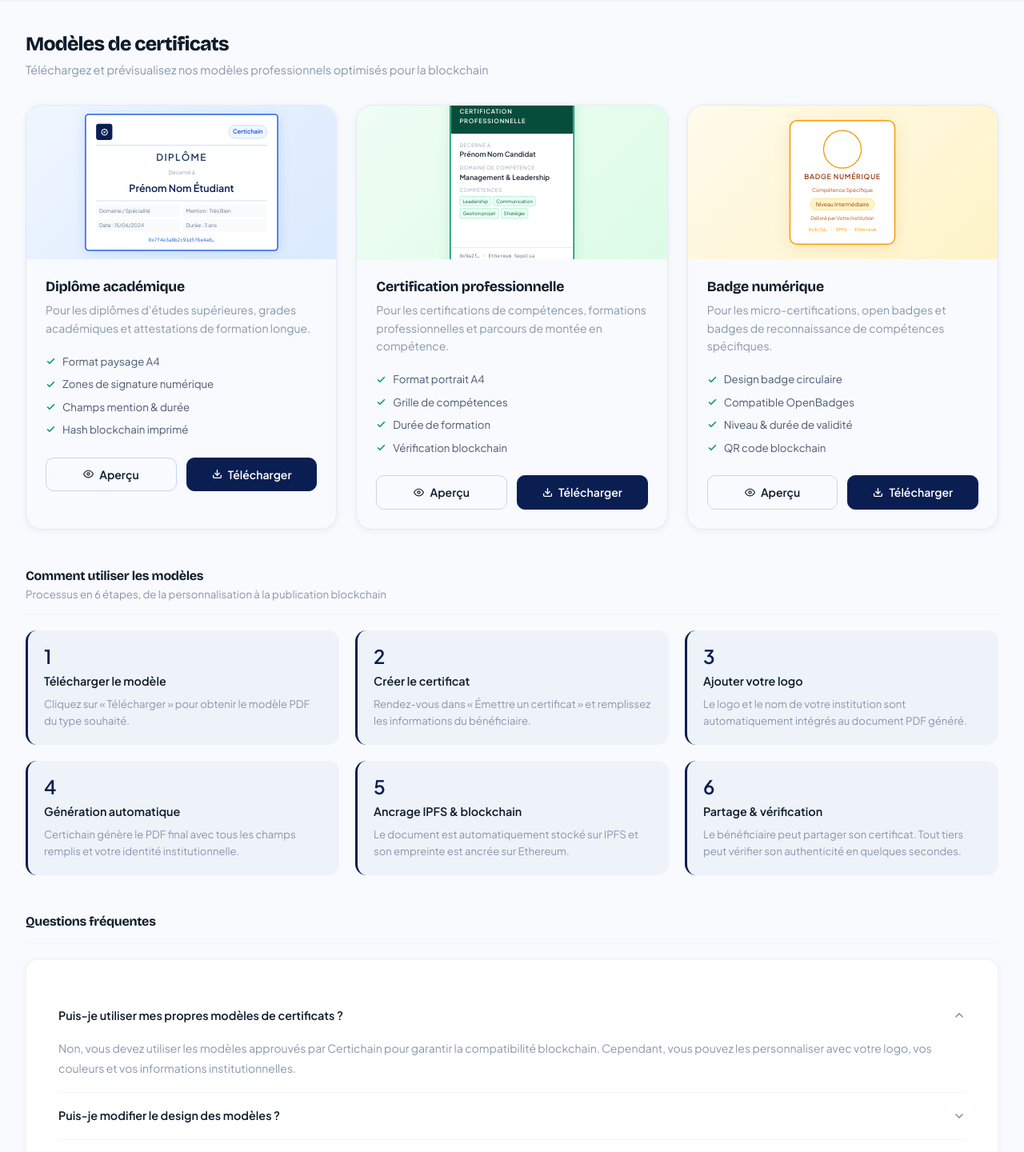
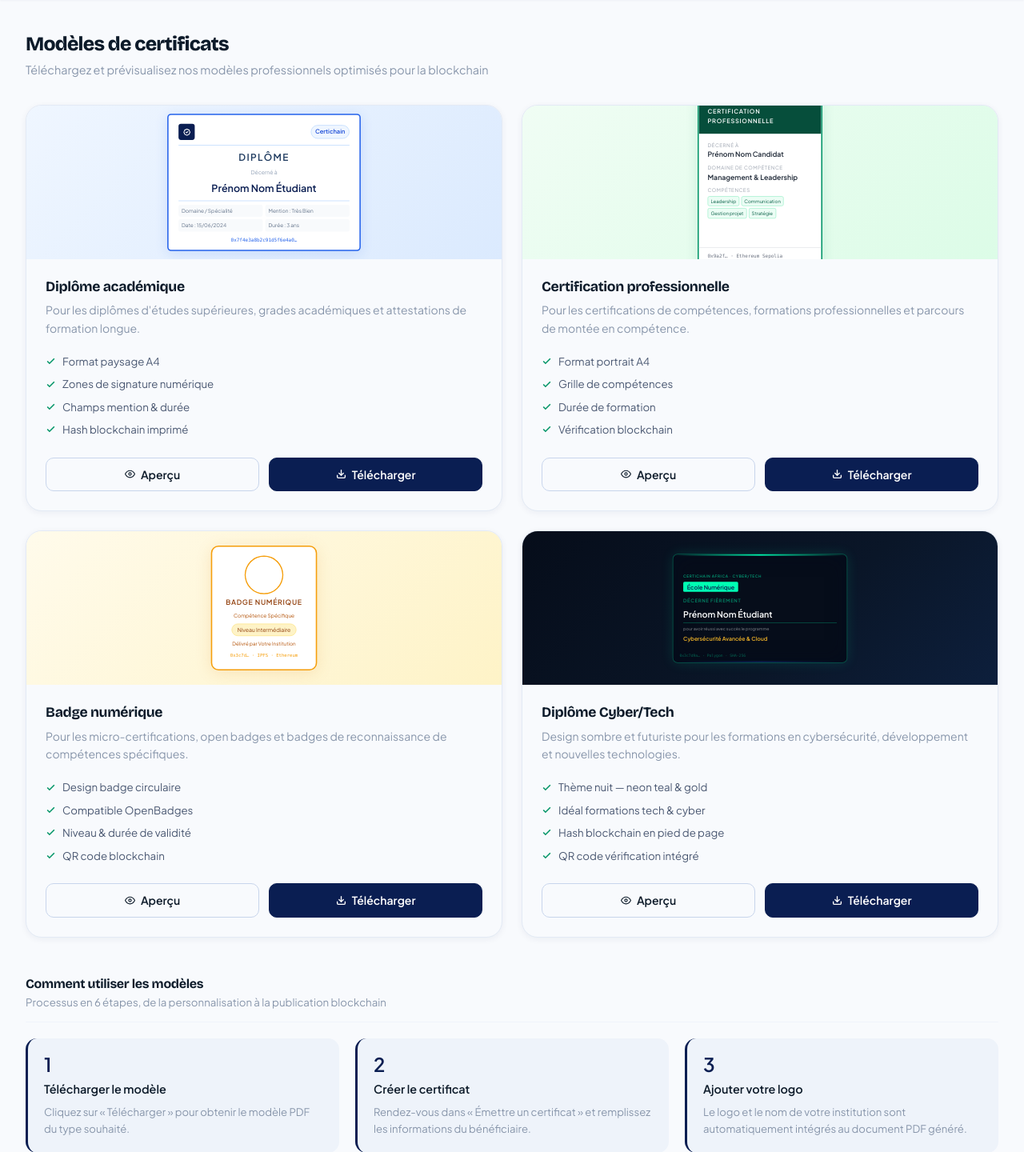
Before and after one commit to Limalambaga/Certichain-Africa, a Flask app: page /templates in a window 1280 px wide. Shown: the part 64-1504 px from the top of the page at 80% size. Run offline with Flask 3, Linux system fonts and the light colour scheme.

Commit message:
feat: add Cyber/Tech diploma card to templates library
- Add 4th template card (Cyber Diplôme) with dark neon preview thumbnail
- Switch library grid from 3-col to 2×2 layout for better balance
- Add .tpl-preview--cyber and .tpl-mini--cyber CSS for the dark themed preview
- Link to existing /templates/preview/cyber and /templates/download/cyber routes

Co-Authored-By: Claude Sonnet 4.6 <noreply@anthropic.com>

```diff
--- a/templates/templates_library.html
+++ b/templates/templates_library.html
@@ -17,6 +17,7 @@
   .tpl-preview--diplome  { background: linear-gradient(135deg, #EFF6FF 0%, #DBEAFE 100%); }
   .tpl-preview--cert     { background: linear-gradient(135deg, #F0FDF4 0%, #DCFCE7 100%); }
   .tpl-preview--badge    { background: linear-gradient(135deg, #FFFBEB 0%, #FEF3C7 100%); }
+  .tpl-preview--cyber    { background: linear-gradient(135deg, #060D1A 0%, #0A1628 60%, #0D1F3C 100%); }
 
   .tpl-mini {
     transform: scale(0.78);
@@ -153,6 +154,64 @@
     font-size: 0.45rem; color: #F59E0B; font-family: monospace; text-align: center;
   }
 
+  /* Cyber Diplôme mini */
+  .tpl-mini--cyber {
+    width: 280px;
+    height: 175px;
+    background: #060D1A;
+    border-radius: 8px;
+    border: 1px solid rgba(0,255,180,0.3);
+    box-shadow: 0 0 20px rgba(0,255,180,0.12), inset 0 0 30px rgba(0,10,30,0.5);
+    position: relative;
+    overflow: hidden;
+    padding: 14px 16px;
+    display: flex;
+    flex-direction: column;
+    justify-content: center;
+    gap: 4px;
+  }
+  .tpl-mini--cyber::before {
+    content: '';
+    position: absolute;
+    top: 0; left: 0; right: 0;
+    height: 2px;
+    background: linear-gradient(90deg, transparent, #00FFB4, transparent);
+  }
+  .tpl-mini--cyber::after {
+    content: '';
+    position: absolute;
+    bottom: 0; left: 0; right: 0;
+    height: 2px;
+    background: linear-gradient(90deg, transparent, #0A1E52, transparent);
+  }
+  .tpl-mini--cyber .m-c-label {
+    font-size: 0.38rem; font-weight: 700; text-transform: uppercase;
+    letter-spacing: 0.12em; color: rgba(0,255,180,0.6);
+  }
+  .tpl-mini--cyber .m-c-institution {
+    font-size: 0.58rem; font-weight: 700; color: #0A1E52;
+    background: #00FFB4; padding: 1px 6px; border-radius: 2px;
+    align-self: flex-start;
+  }
+  .tpl-mini--cyber .m-c-title {
+    font-size: 0.48rem; font-weight: 700; color: rgba(0,255,180,0.5);
+    text-transform: uppercase; letter-spacing: 0.1em; margin-top: 4px;
+  }
+  .tpl-mini--cyber .m-c-name {
+    font-size: 0.85rem; font-weight: 800; color: #FFFFFF;
+    border-bottom: 1px solid rgba(0,255,180,0.3); padding-bottom: 3px;
+  }
+  .tpl-mini--cyber .m-c-prog {
+    font-size: 0.42rem; color: rgba(255,255,255,0.5);
+  }
+  .tpl-mini--cyber .m-c-domain {
+    font-size: 0.55rem; font-weight: 700; color: #F0B429;
+  }
+  .tpl-mini--cyber .m-c-hash {
+    font-size: 0.38rem; color: rgba(0,255,180,0.35); font-family: monospace;
+    position: absolute; bottom: 6px; left: 10px;
+  }
+
   /* Template card */
   .tpl-card {
     background: var(--surface);
@@ -265,9 +324,11 @@
   @media (max-width: 900px) {
     .tpl-grid { grid-template-columns: 1fr !important; }
     .howto-grid { grid-template-columns: repeat(2, 1fr) !important; }
+    .tpl-mini--cyber { width: 240px; }
   }
   @media (max-width: 600px) {
     .howto-grid { grid-template-columns: 1fr !important; }
+    .tpl-mini--cyber { width: 200px; }
   }
 </style>
 {% endblock %}
@@ -285,7 +346,7 @@
 
 
 <!-- ─── Template Cards ────────────────────────────────── -->
-<div class="tpl-grid" style="display:grid; grid-template-columns: repeat(3, 1fr); gap:1.5rem; margin-bottom:3rem;">
+<div class="tpl-grid" style="display:grid; grid-template-columns: repeat(2, 1fr); gap:1.5rem; margin-bottom:3rem;">
 
   <!-- Diplôme -->
   <div class="tpl-card">
@@ -458,6 +519,53 @@
     </div>
   </div>
 
+  <!-- Cyber Diplôme -->
+  <div class="tpl-card">
+    <div class="tpl-preview tpl-preview--cyber">
+      <div class="tpl-mini tpl-mini--cyber">
+        <div class="m-c-label">Certichain Africa · Cyber/Tech</div>
+        <div class="m-c-institution">École Numérique</div>
+        <div class="m-c-title">décerne fièrement</div>
+        <div class="m-c-name">Prénom Nom Étudiant</div>
+        <div class="m-c-prog">pour avoir réussi avec succès le programme</div>
+        <div class="m-c-domain">Cybersécurité Avancée &amp; Cloud</div>
+        <div class="m-c-hash">0x3c7d9a… · Polygon · SHA-256</div>
+      </div>
+    </div>
+    <div class="tpl-card__body">
+      <h3 class="tpl-card__title">Diplôme Cyber/Tech</h3>
+      <p class="tpl-card__desc">Design sombre et futuriste pour les formations en cybersécurité, développement et nouvelles technologies.</p>
+      <ul class="tpl-card__features">
+        <li>
+          <svg width="13" height="13" viewBox="0 0 24 24" fill="none" stroke="currentColor" stroke-width="3"><polyline points="20 6 9 17 4 12"/></svg>
+          Thème nuit — neon teal &amp; gold
+        </li>
+        <li>
+          <svg width="13" height="13" viewBox="0 0 24 24" fill="none" stroke="currentColor" stroke-width="3"><polyline points="20 6 9 17 4 12"/></svg>
+          Idéal formations tech &amp; cyber
+        </li>
+        <li>
+          <svg width="13" height="13" viewBox="0 0 24 24" fill="none" stroke="currentColor" stroke-width="3"><polyline points="20 6 9 17 4 12"/></svg>
+          Hash blockchain en pied de page
+        </li>
+        <li>
+          <svg width="13" height="13" viewBox="0 0 24 24" fill="none" stroke="currentColor" stroke-width="3"><polyline points="20 6 9 17 4 12"/></svg>
+          QR code vérification intégré
+        </li>
+      </ul>
+      <div class="tpl-card__actions">
+        <a href="/templates/preview/cyber" target="_blank" class="btn btn-outline" style="flex:1;">
+          <svg width="13" height="13" viewBox="0 0 24 24" fill="none" stroke="currentColor" stroke-width="2" stroke-linecap="round"><path d="M1 12s4-8 11-8 11 8 11 8-4 8-11 8-11-8-11-8z"/><circle cx="12" cy="12" r="3"/></svg>
+          Aperçu
+        </a>
+        <a href="/templates/download/cyber" class="btn btn-primary" style="flex:1;">
+          <svg width="13" height="13" viewBox="0 0 24 24" fill="none" stroke="currentColor" stroke-width="2.5" stroke-linecap="round"><path d="M21 15v4a2 2 0 01-2 2H5a2 2 0 01-2-2v-4"/><polyline points="7 10 12 15 17 10"/><line x1="12" y1="15" x2="12" y2="3"/></svg>
+          Télécharger
+        </a>
+      </div>
+    </div>
+  </div>
+
 </div>
 
 
```
